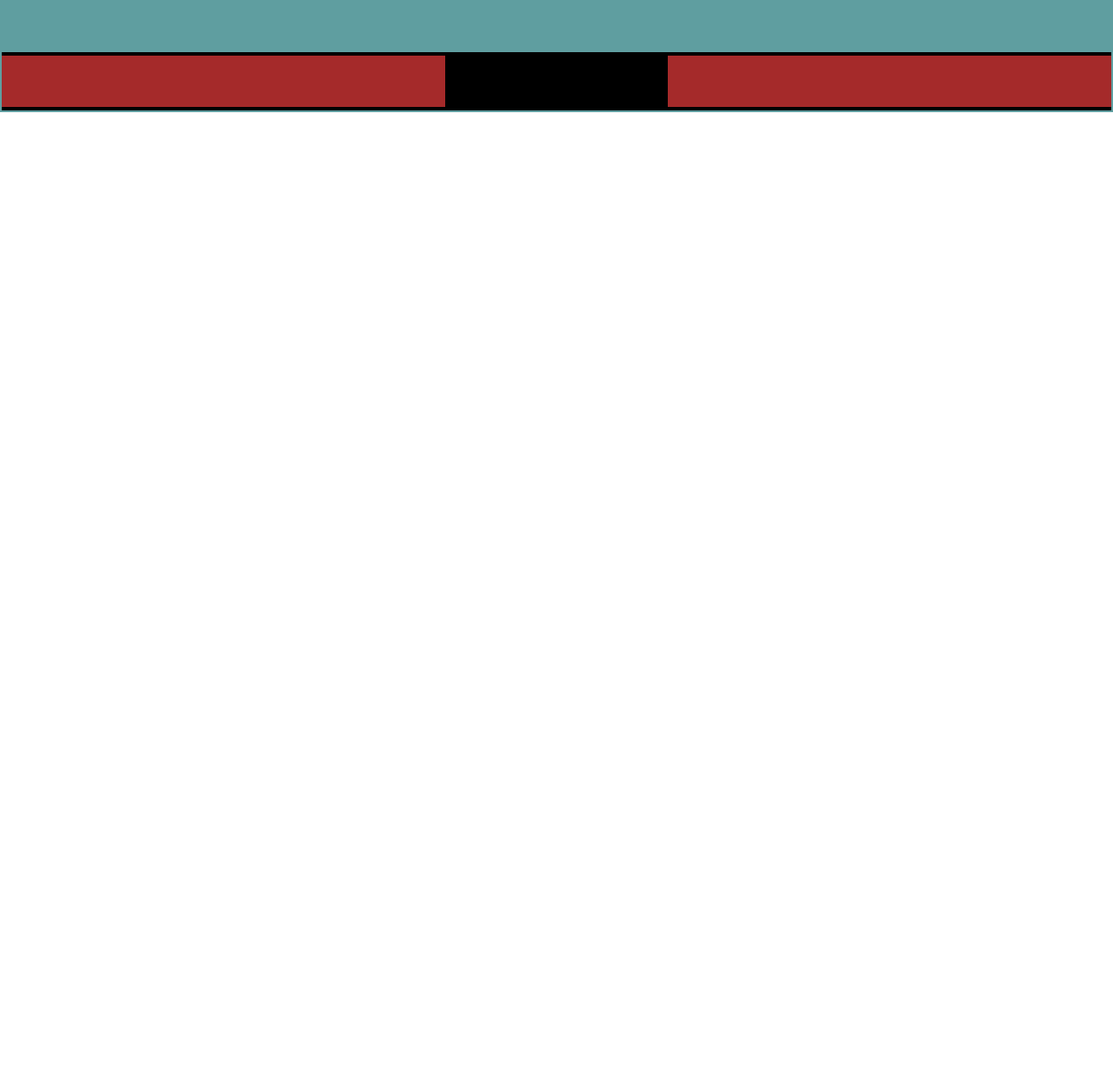
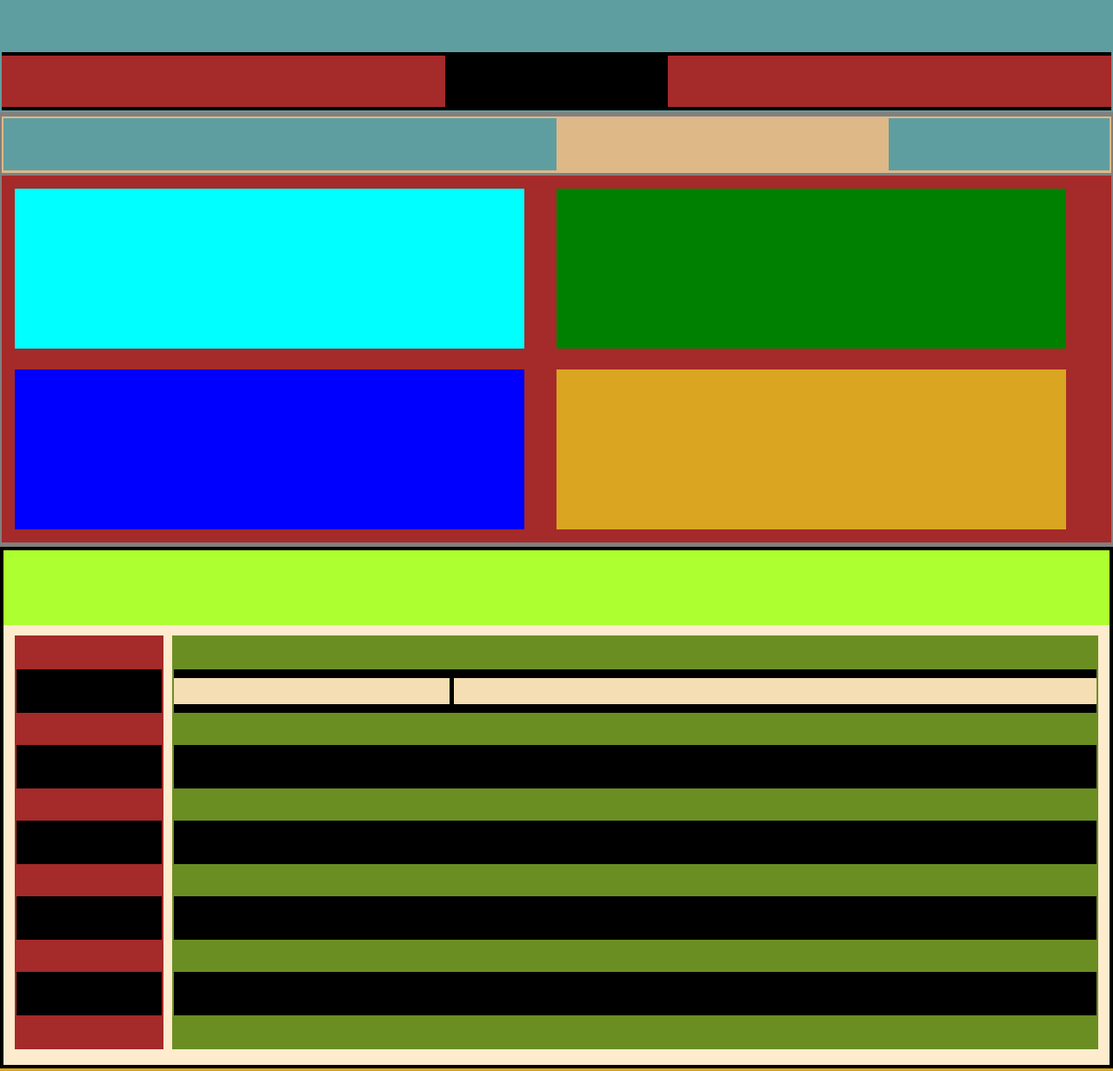
Before and after one commit to codingsqurl/boxes, a plain HTML site: page index.html in a window 1280 px wide. Shown: the part 1731-2963 px from the top of the page at 87% size. Before the commit the page ends 1860 px from the top, so only its background shows below. Drawn offline with Linux system fonts and the light colour scheme.

Commit message:
added shit

```diff
--- a/css/style.css
+++ b/css/style.css
@@ -131,6 +131,7 @@
 dealing with the questions
 the form is asking user */
 #f-cont-qu {
+  /* positioning */
   padding: 2px;
   display: flex;
   flex-direction: column;
@@ -138,11 +139,13 @@ the form is asking user */
   height: 99%;
   width: 200px;
   background-color: brown;
+  /* text */
 }
 
 /* section where user answers
 said questions */
 #f-cont-ans {
+  /* positioning */
   padding: 2px;
   display: flex;
   flex-direction: column;
@@ -150,52 +153,65 @@ said questions */
   height: 99%;
   width: 100%;
   background-color: olivedrab;
+  /* text */
 }
 
 /* questions */
 .f-qu-n {
+  /* positioning */
   display: flex;
   justify-content: center;
   height: 50px;
   width: 100%;
   background-color: black;
+  /* text */
 }
 
 .f-qu-pn {
+  /* positioning */
   display: flex;
   justify-content: center;
   height: 50px;
   width: 100%;
   background-color: black;
+  /* text */
 }
 
 .f-qu-em {
+  /* positioning */
   display: flex;
   justify-content: center;
   height: 50px;
   width: 100%;
   background-color: black;
+  /* text */
 }
 
 .f-qu-serv {
+  /* positioning */
   display: flex;
   justify-content: center;
   height: 50px;
   width: 100%;
   background-color: black;
+  /* text */
+
 }
 
 .f-qu-city {
+  /* positioning */
   display: flex;
   justify-content: center;
   height: 50px;
   width: 100%;
   background-color: black;
+  /* text */
 }
 /* end of questions */
 
 /* beginning of answers */
 .f-ans-n {
+  /* positioning */
   display: flex;
   justify-content: space-between;
   align-items: center;
@@ -203,83 +219,212 @@ said questions */
   width: 100%;
   gap: 5px;
   background-color: black;
+  /* text */
 }
 
 .f-fn {
+  /* positioning */
   height: 30px;
   width: 30%;
   background-color: wheat;
+  /* text */
 }
 
 .f-ln {
+  /* positioning */
   height: 30px;
   width: 70%;
   background-color: wheat;
+  /* text */
 }
 
 .f-ans-pn {
+  /* positioning */
   display: flex;
   justify-content: center;
   height: 50px;
   width: 100%;
   background-color: black;
+  /* text */
 }
 
 .f-ans-em {
+  /* positioning */
   display: flex;
   justify-content: center;
   height: 50px;
   width: 100%;
   background-color: black;
+  /* text */
 }
 
 .f-ans-serv {
+  /* positioning */
   display: flex;
   justify-content: center;
   height: 50px;
   width: 100%;
   background-color: black;
+  /* text */
 }
 
 .f-ans-city {
+  /* positioning */
   display: flex;
   justify-content: center;
   height: 50px;
   width: 100%;
   background-color: black;
+  /* text */
 }
 /* end of answers section */
 /* end of the form section */
 
 /* where videos will be stored */
 #media {
+  /* positioning */
   display: flex;
   flex-direction: column-reverse;
   height: 750px;
   width: 100%;
   background-color: cadetblue;
   padding: 2px;
+  /* text */
 }
 
 /* buttons at the bottom
 of the media section */
 #med-button {
+  /* positioning */
   display: flex;
   justify-content: space-between;
   align-items: center;
   height: 9%;
   width: 100%;
   background-color: black;
+  /* text */
 }
 
 .med-pn {
+  /* positioning */
   height: 89%;
   width: 40%;
   background-color: brown;
+  /* text */
 }
 
 .med-em {
+  /* positioning */
   height: 89%;
   width: 40%;
   background-color: brown;
+  /* text */
 }
+
+/* beginning of reviews section of page */
+#reviews {
+  /* positioning */
+  display: flex;
+  flex-direction: column;
+  justify-content: space-evenly;
+  height: 500px;
+  width: 100%;
+  padding: 2px;
+  background-color: grey;
+
+  /* text */
+}
+
+#r-title-box {
+  /* positioning */
+  padding: 2px;
+  display: flex;
+  justify-content: space-between;
+  height: 13%;
+  width: 100%;
+  background-color: burlywood;
+  /* text */
+}
+
+.r-t-n {
+  height: 99%;
+  width: 50%;
+  background-color: cadetblue;
+}
+
+.r-t-l {
+  height: 99%;
+  width: 20%;
+  background-color: cadetblue;
+}
+
+#r-cont {
+  display: flex;
+  flex-wrap: wrap;
+  justify-content: space-between;
+  flex-direction: column;
+  padding: 15px;
+  height: 85%;
+  width: 100%;
+  background-color: brown;
+}
+
+.r-1 {
+  height: 47%;
+  width: 47%;
+  background-color: aqua;
+}
+
+.r-2 {
+  height: 47%;
+  width: 47%;
+  background-color: blue;
+}
+
+.r-3 {
+  height: 47%;
+  width: 47%;
+  background-color: green;
+}
+
+.r-4 {
+  height: 47%;
+  width: 47%;
+  background-color: goldenrod;
+}
+/* end of reviews section */
+/* beginning of portfolio */
+#portfolio {
+  display: flex;
+  flex-direction: column;
+  justify-content: space-around;
+  align-items: center;
+  padding: 5px;
+  height: 500px;
+  width: 100%;
+  background-color: goldenrod;
+}
+
+#port-title {
+  height: 15%;
+  width: 100%;
+  background-color: greenyellow;
+}
+
+#port-cont {
+  height: 65%;
+  width: 100%;
+  background-color: gold;
+}
+
+#port-icons {
+  height: 8%;
+  width: 100%;
+  background-color: orangered;
+}
+
+#port-quote {
+  height: 10%;
+  width: 100%;
+  background-color: olive;
+}
--- a/index.html
+++ b/index.html
@@ -63,5 +63,53 @@
     </div>
   </div>
   <!-- end of videos section -->
+  <div id="reviews">
+    <div id="r-title-box">
+      <div class="r-t-n"></div>
+      <div class="r-t-l"></div>
+    </div>
+    <div id="r-cont">
+      <div class="r-1"></div>
+      <div class="r-2"></div>
+      <div class="r-3"></div>
+      <div class="r-4"></div>
+    </div>
+  </div>
+  <!-- start of second form all same css as first -->
+  <!-- form is here -->
+  <div id="top-form">
+    <!-- company name -->
+    <div id="f-co-n"></div>
+    <!-- container -->
+    <div id="f-cont">
+      <!-- questions -->
+      <div id="f-cont-qu">
+        <div class="f-qu-n"></div>
+        <div class="f-qu-pn"></div>
+        <div class="f-qu-em"></div>
+        <div class="f-qu-serv"></div>
+        <div class="f-qu-city"></div>
+      </div>
+      <!-- answers -->
+      <div id="f-cont-ans">
+        <div class="f-ans-n">
+          <div class="f-fn"></div>
+          <div class="f-ln"></div>
+        </div>
+        <div class="f-ans-pn"></div>
+        <div class="f-ans-em"></div>
+        <div class="f-ans-serv"></div>
+        <div class="f-ans-city"></div>
+      </div>
+    </div>
+  </div>
+  <!-- end of second form -->
+  <!-- paul portfolio -->
+  <div id="portfolio">
+    <div id="port-title"></div>
+    <div id="port-cont"></div>
+    <div id="port-icons"></div>
+    <div id="port-quote"></div>
+  </div>
 </body>
 </html>
```
